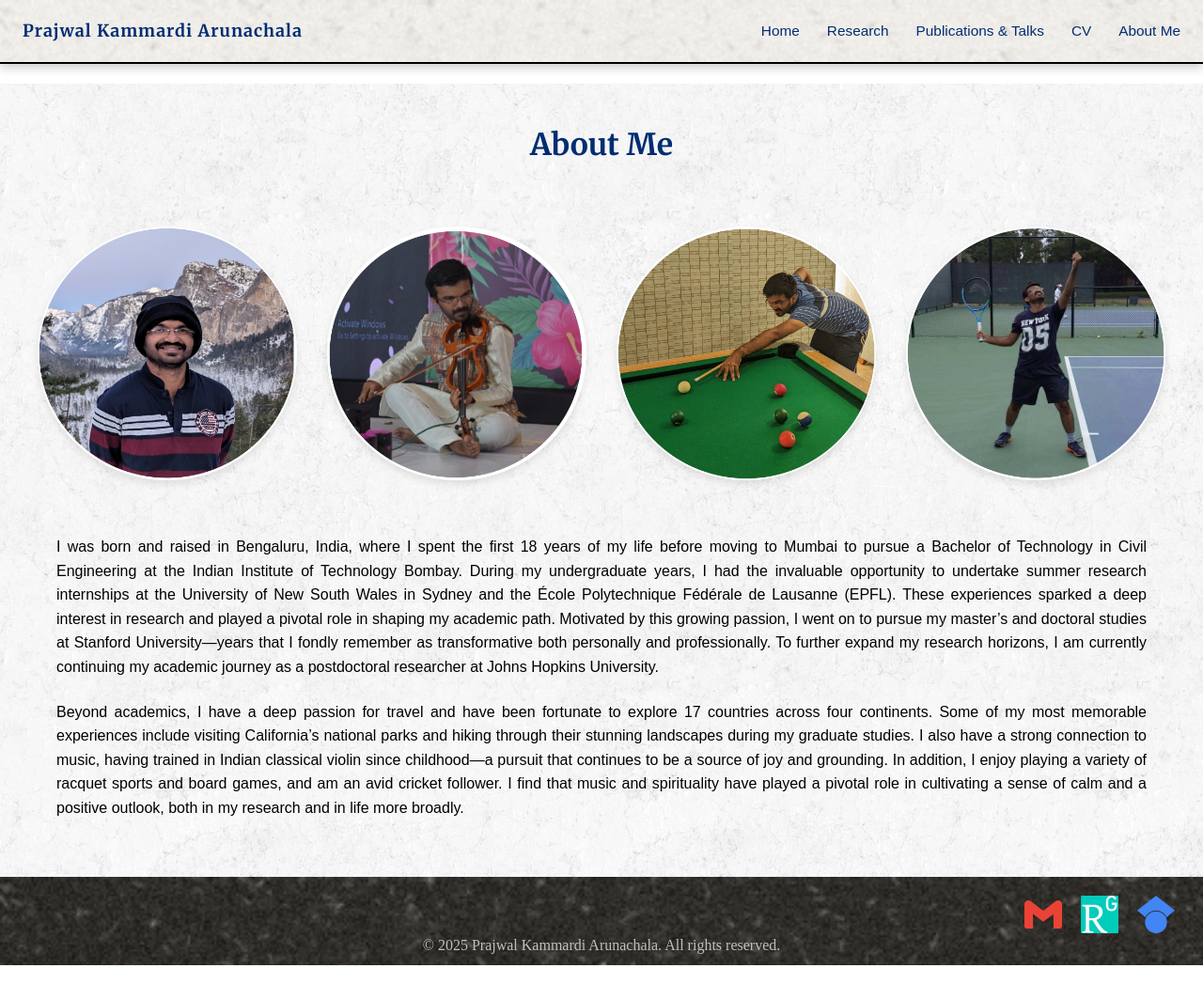
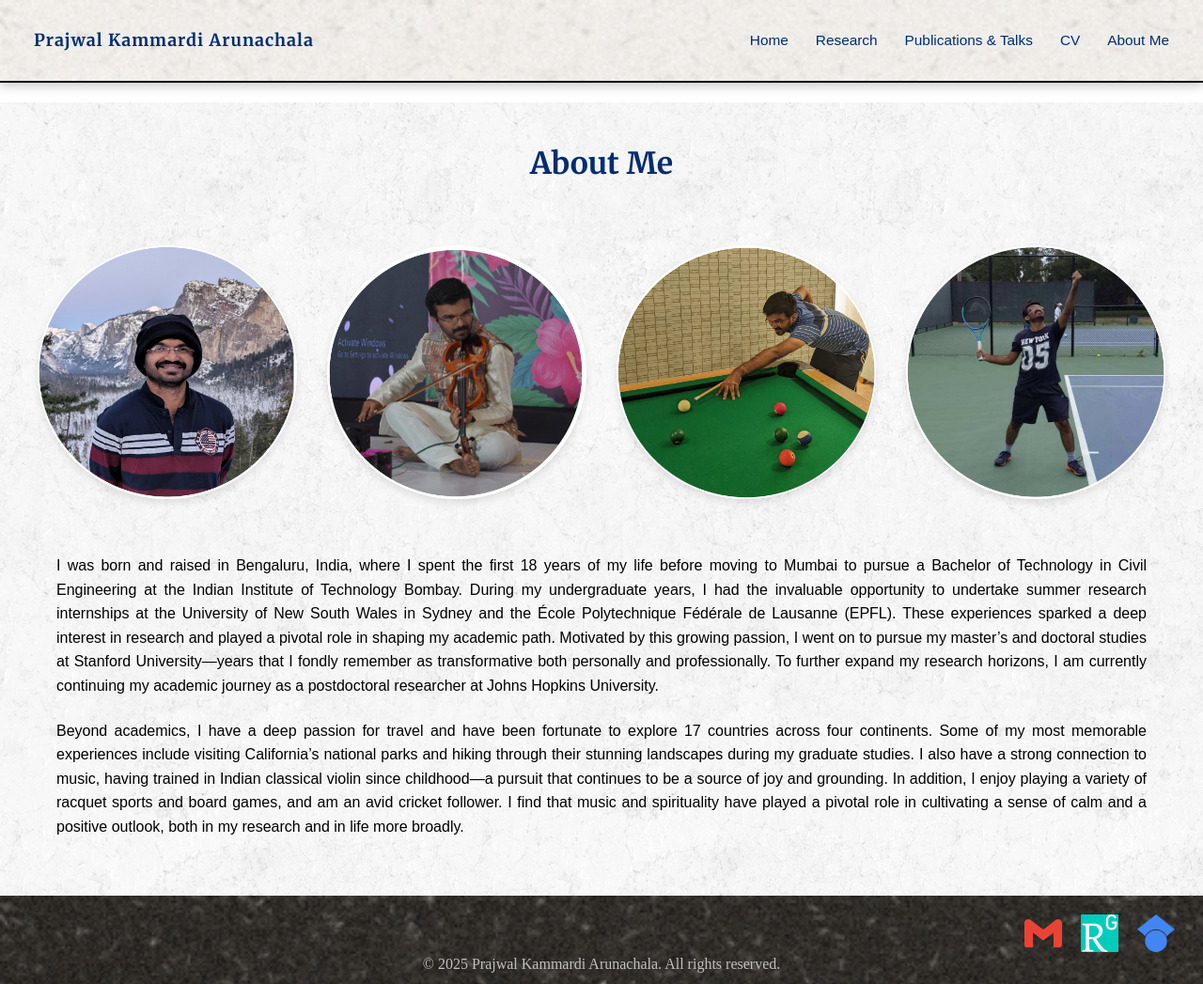
Before and after one commit to prajwalka/prajwalka.github.io, a Jekyll site: the page built from about.md, in a window 1280 px wide and 1047 px high. Shown: the whole window at 94% size. Built offline with Jekyll 4.4.1, drawn with Linux system fonts in a browser that asks for light colours; some web fonts are replaced.

Commit message:
making it scalable

```diff
--- a/assets/style.css
+++ b/assets/style.css
@@ -41,7 +41,7 @@ header {
   display: flex;
   align-items: center;
   justify-content: space-between;
-  padding: clamp(10px, 4vw, 20px) clamp(12px, 5vw, 24px);
+  padding: clamp(14px, 4vw, 30px) clamp(16px, 5vw, 36px);
   gap: clamp(8px, 2vw, 24px);
 }
 
@@ -170,8 +170,8 @@ main a:active {
   margin-left: auto;
   margin-right: auto;
   margin-inline: auto;
-  padding-block: clamp(16px, 5vw, 30px);
-  padding-inline: clamp(24px, 5vw, 48px);
+  padding-block: clamp(30px, 3vw, 48px);
+  padding-inline: clamp(40px, 5vw, 60px);
 }
 
 .image-container {
@@ -577,7 +577,7 @@ main a:active {
 /* Phones */
 @media (max-width: 480px) {
   .image-row img {
-    width: 100%; /* 1 per row on phones */
+    width: 90%; /* 1 per row on phones */
   }
 }
 
@@ -590,8 +590,8 @@ main a:active {
     flex-direction: column;
     align-items: center;
     justify-content: center;
-    gap: clamp(8px, 3vw, 16px);
-    padding: clamp(10px, 4vw, 16px);
+    gap: clamp(6px, 3vw, 10px);
+    padding: clamp(6px, 4vw, 12px);
   }
   .header-content > * {
     min-width: 0;
```
